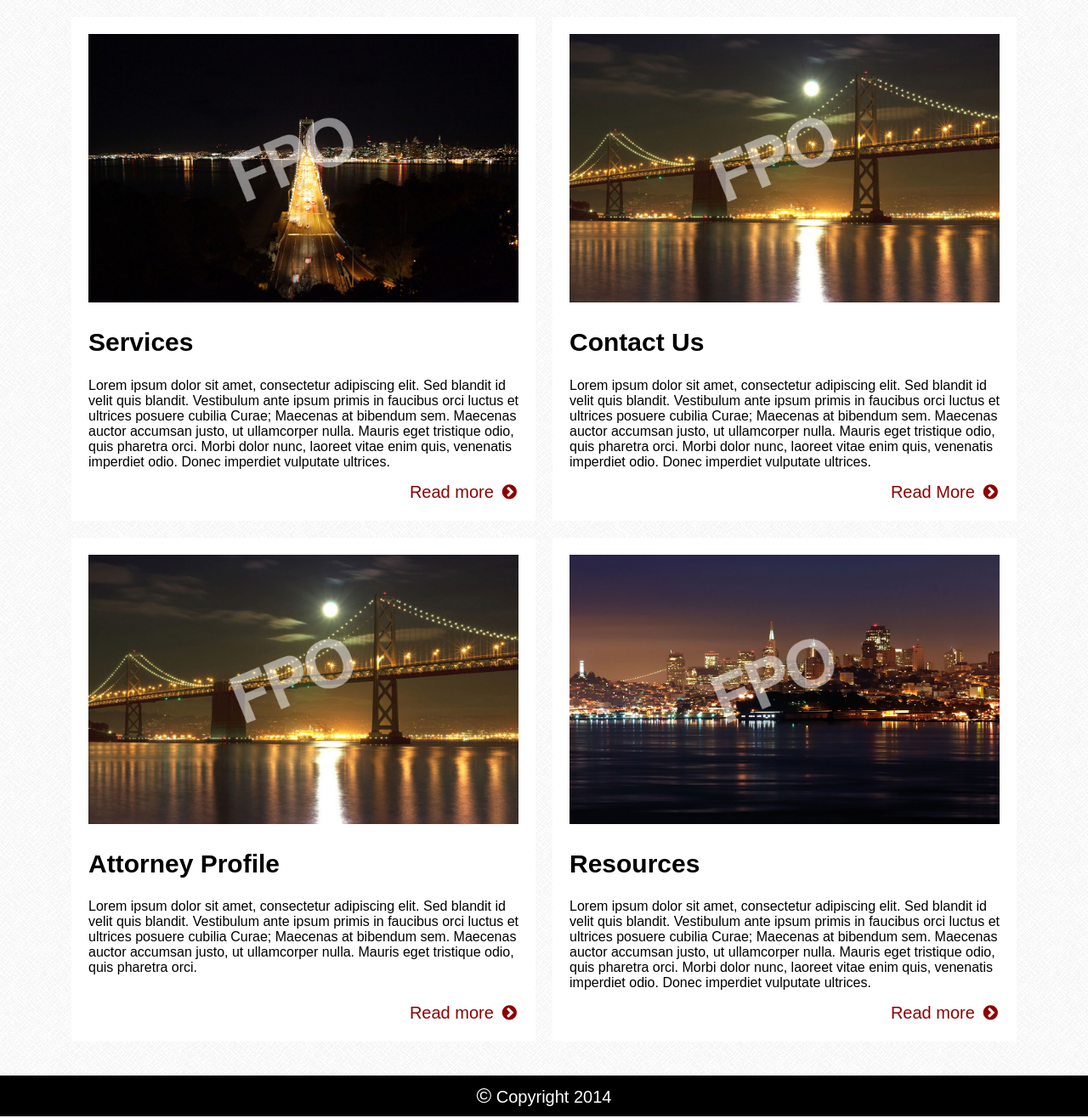
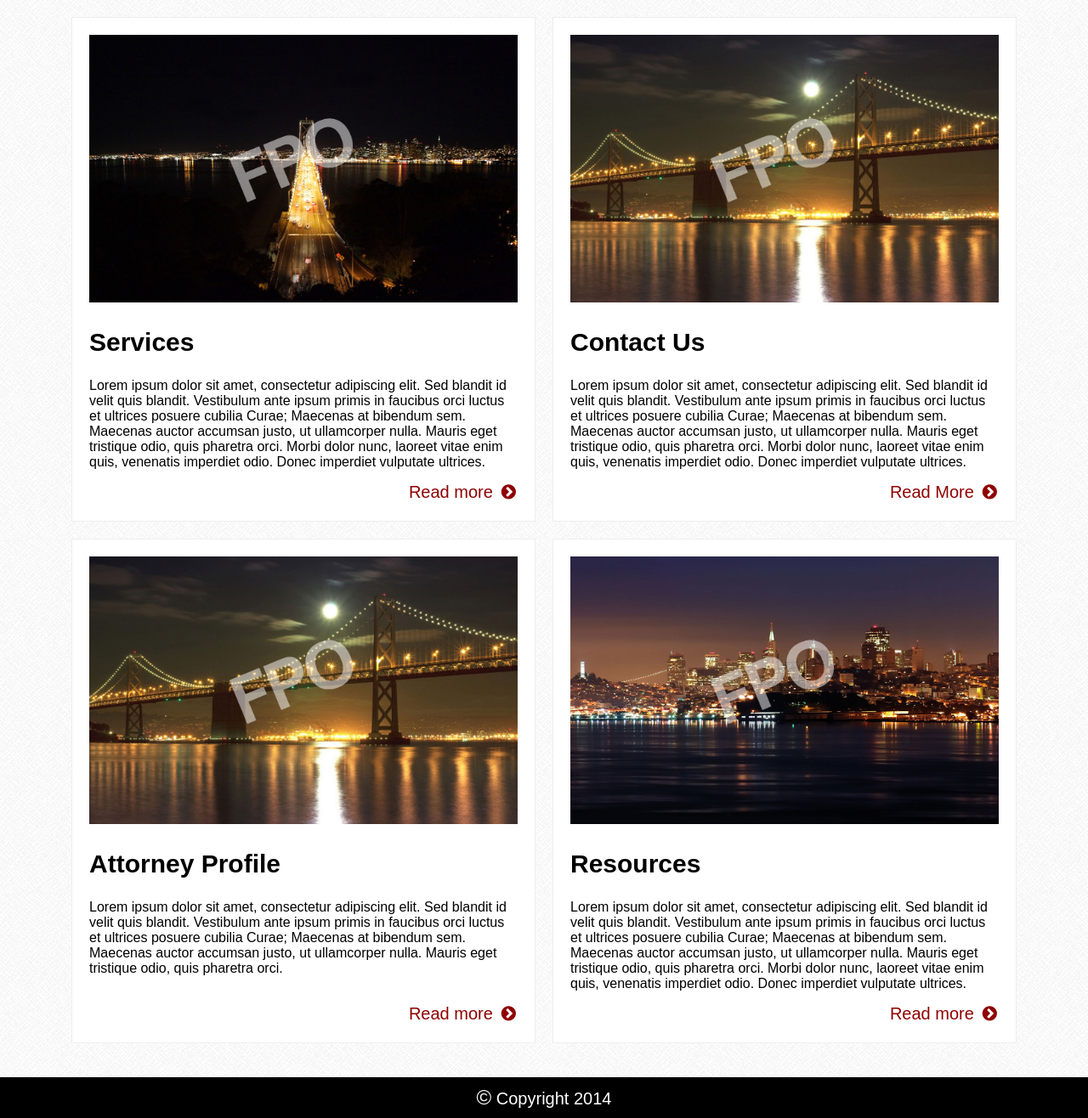
Before and after one commit to mv2sa/bolhufasLaw, a PHP site: page / in a window 1280 px wide. Shown: the part 60-1376 px from the top of the page at 85% size. Run offline with PHP 8.4, Linux system fonts and the light colour scheme; some libraries are stand-ins or nearby versions; some web fonts are replaced.

Commit message:
borders =)

```diff
--- a/css/main.css
+++ b/css/main.css
@@ -168,6 +168,7 @@ main {
     background-color: white;
     padding: 1em;
     margin: 2em auto 0;
+    border: 1px solid #eee;
 }
 
 .ma-wrapper > div {
```
